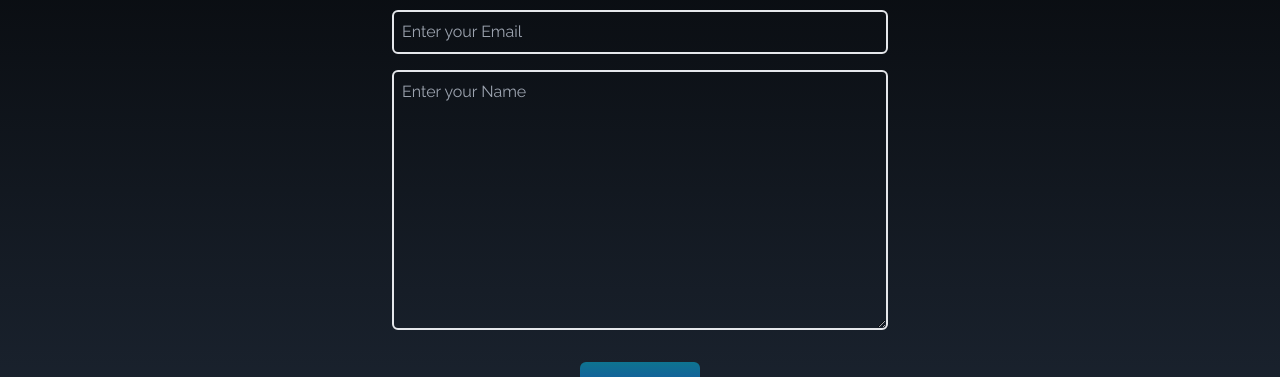
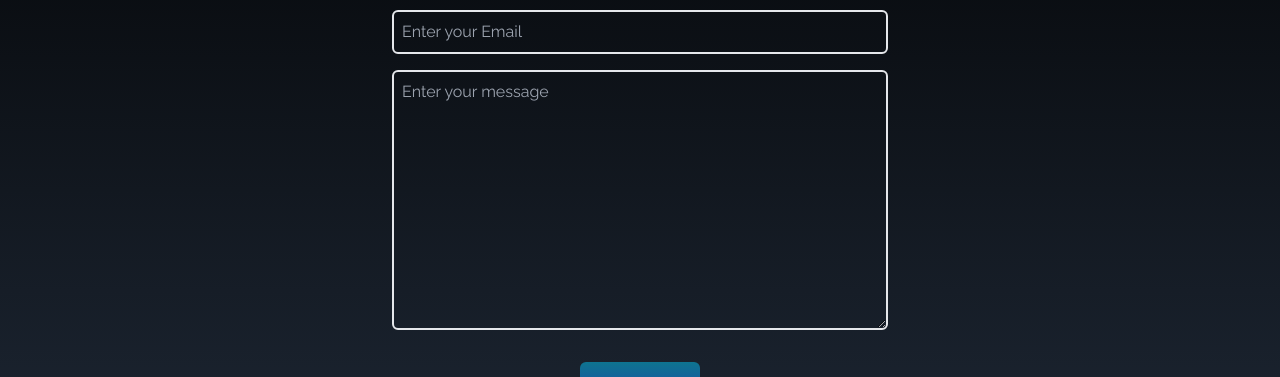
Before and after one commit to Mitchauhan0712/portfolio, a React (Create React App) app: page / in a window 1280 px wide. Shown: the part 5246-5623 px from the top of the page. Built offline with nearby package versions, Linux system fonts and the light colour scheme; a web font is replaced by a local one.

Commit message:
auto-commit for c0d97bf2-1434-4bff-90b4-e4a8ba9093e4

```diff
--- a/src/components/Contact.jsx
+++ b/src/components/Contact.jsx
@@ -33,7 +33,7 @@ const Contact = () => {
             ></input>
             <textarea
               name="message"
-              placeholder="Enter your Name"
+              placeholder="Enter your message"
               rows="10"
               className="p-2 bg-transparent border-2 rounded-md text-white focus:outline-none"
             ></textarea>
```
